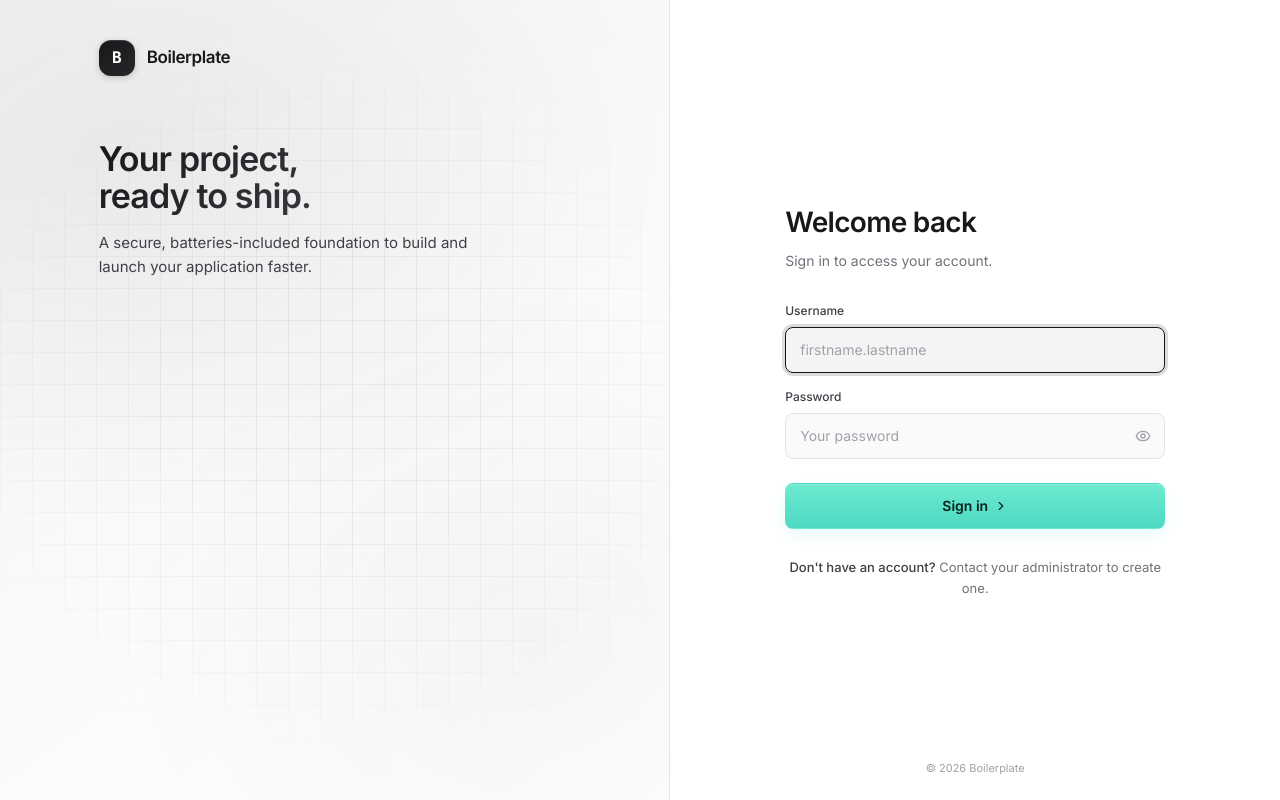
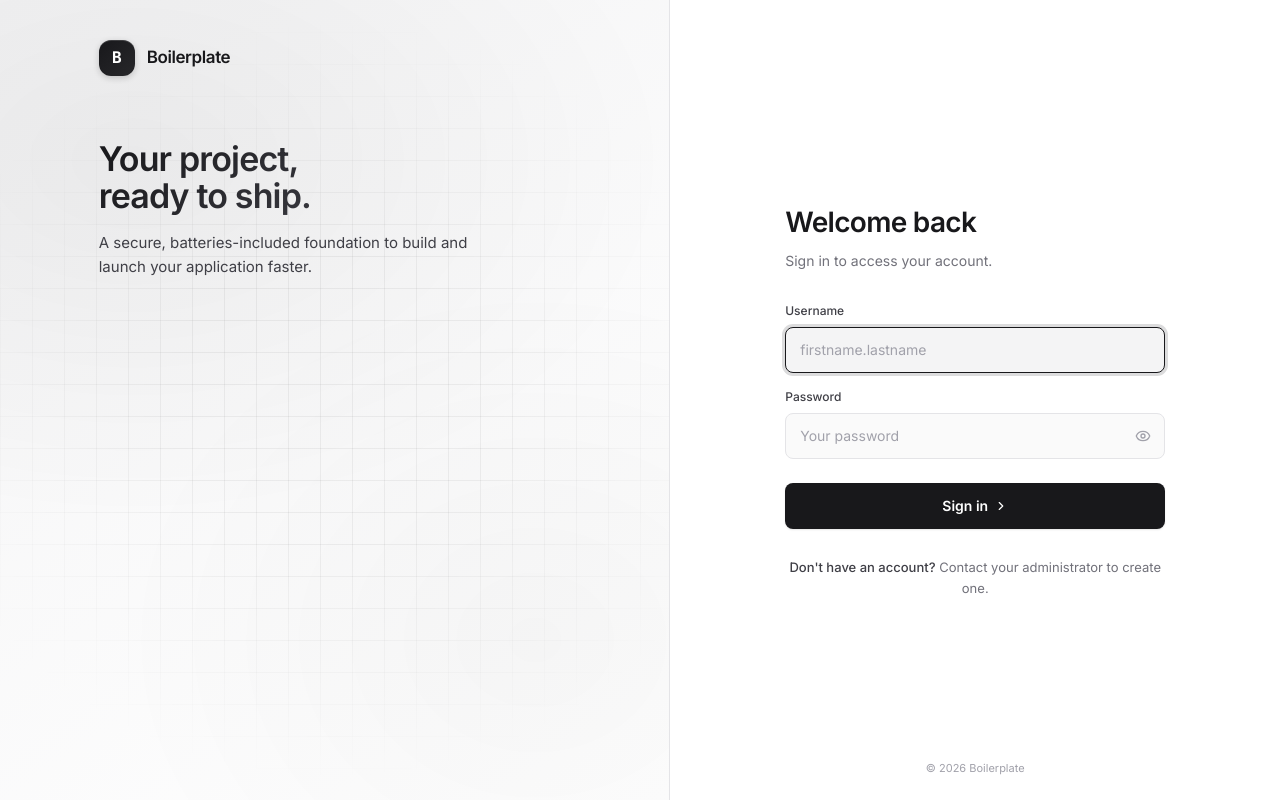
Before and after one commit to Le-Gall-Valentin/nido, a React (Vite) app in the folder src/main/frontend/: page /login in a window 1280 px wide. Built offline with nearby package versions, Linux system fonts and the light colour scheme.

Commit message:
feat(theme): tokenize primary button color, drop hardcoded teal CTA

```diff
--- a/src/main/frontend/src/index.css
+++ b/src/main/frontend/src/index.css
@@ -39,6 +39,17 @@
   --brand-icon-from: #18181b;
   --brand-icon-to: #27272a;
   --brand-icon-glow: rgba(24, 24, 27, 0.20);
+
+  /* Primary button (single source of truth — change here to restyle all CTAs) */
+  --btn-primary-bg: var(--color-accent);
+  --btn-primary-fg: var(--color-bg-0);
+  --btn-primary-shadow: 0 1px 2px rgba(0, 0, 0, 0.10);
+
+  /* Avatars (monochrome zinc; admin slightly lighter to stay distinguishable) */
+  --avatar-from: #52525b;
+  --avatar-to: #27272a;
+  --avatar-admin-from: #71717a;
+  --avatar-admin-to: #3f3f46;
 }
 
 /* ── Dark theme override ────────────────────────────────────────── */
--- a/src/main/frontend/src/shared/ui/styles.ts
+++ b/src/main/frontend/src/shared/ui/styles.ts
@@ -1,6 +1,6 @@
 export const CTA_BUTTON_STYLE = {
-  background: 'linear-gradient(180deg, #6dead0 0%, #4dd9c2 100%)',
-  color: '#07211c',
+  background: 'var(--btn-primary-bg)',
+  color: 'var(--btn-primary-fg)',
 } as const
 
-export const CTA_BUTTON_SHADOW = '0 1px 0 rgba(255,255,255,0.2) inset, 0 6px 16px rgba(94,234,212,0.15)'
+export const CTA_BUTTON_SHADOW = 'var(--btn-primary-shadow)'
```
